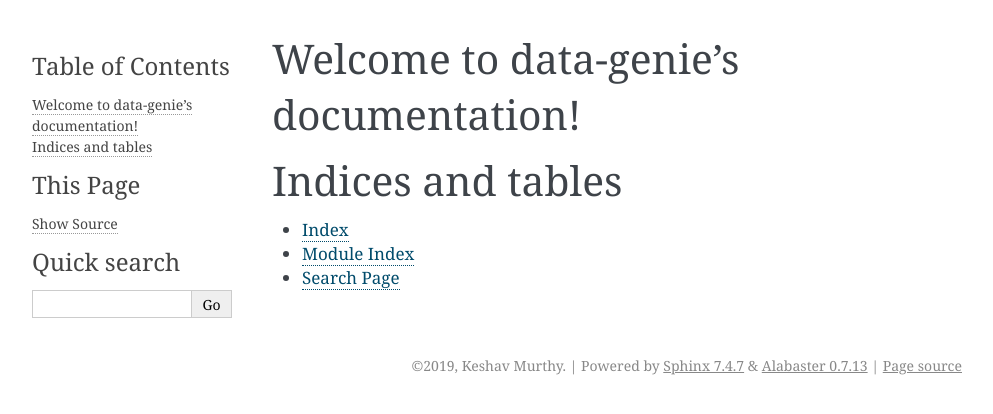
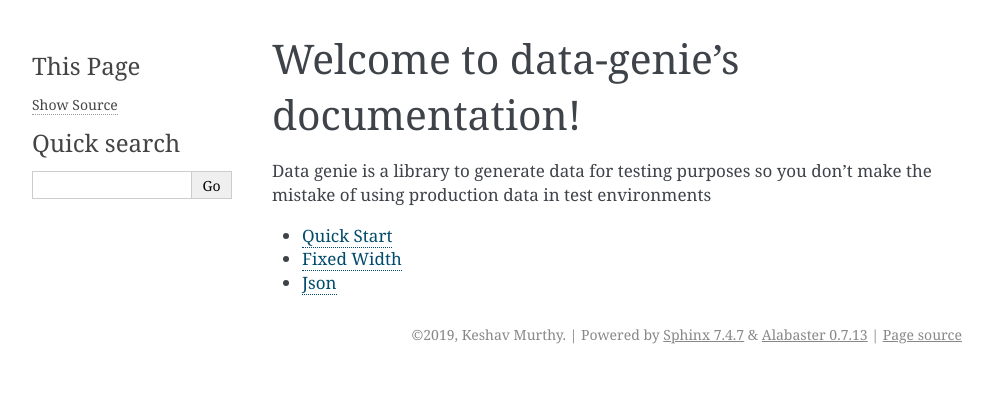
Before and after one commit to mkeshav/data-genie, a Sphinx documentation site: the page built from docs/index.rst, in a window 1280 px wide. Shown: the top 414 px of the page, without its empty margins (148-1141 px from the left). Built offline with Sphinx 7.4.7, drawn with Linux system fonts in a browser that asks for light colours.

```diff
--- a/docs/index.rst
+++ b/docs/index.rst
@@ -5,16 +5,12 @@
 
 Welcome to data-genie's documentation!
 ======================================
+Data genie is a library to generate data for testing purposes
+so you don't make the mistake of using production data in test environments
 
 .. toctree::
    :maxdepth: 2
-   :caption: Contents:
 
-
-
-Indices and tables
-==================
-
-* :ref:`genindex`
-* :ref:`modindex`
-* :ref:`search`
+   quickstart
+   fixed-width
+   json
```
Also changed, not shown: docs/fixed-width.rst (added, +22 -0 lines), docs/json.rst (added, +65 -0 lines), docs/quickstart.rst (added, +8 -0 lines), 1 other file.
